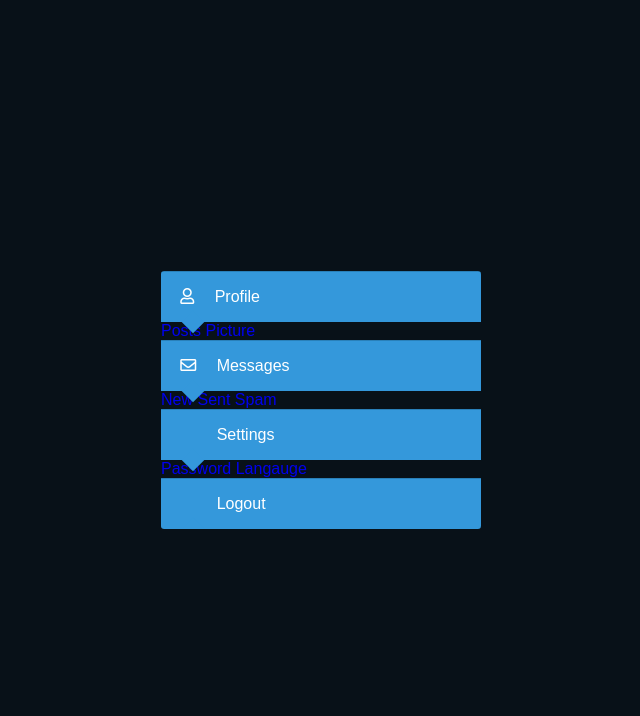
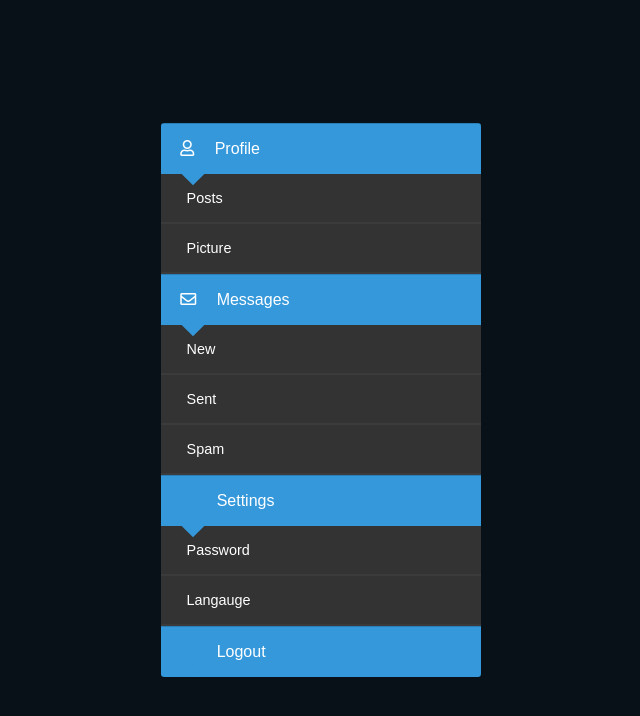
Before and after one commit to BAsnetSujan420/CSS-Playground, a plain HTML site: page navigation menu/accordion-menu.html in a window 1280 px wide. Shown: the whole page, without its empty margins (319-959 px from the left). Drawn offline with Linux system fonts and the light colour scheme.

Commit message:
Added styles to sub-menu items

```diff
--- a/navigation menu/css/accordion-style.css
+++ b/navigation menu/css/accordion-style.css
@@ -58,3 +58,20 @@ body {
 .btn i {
   margin-right: 1rem;
 }
+
+/*Submenu*/
+
+.menu-item__sub {
+  background: var(--grey);
+  overflow: hidden;
+  transition: max-height 0.3s;
+}
+
+.menu-item__sub a {
+  display: block;
+  padding: 1rem 1.6rem;
+  color: white;
+  font-size: 0.9rem;
+  position: relative;
+  border-bottom: 2px solid var(--light-grey);
+}
```
